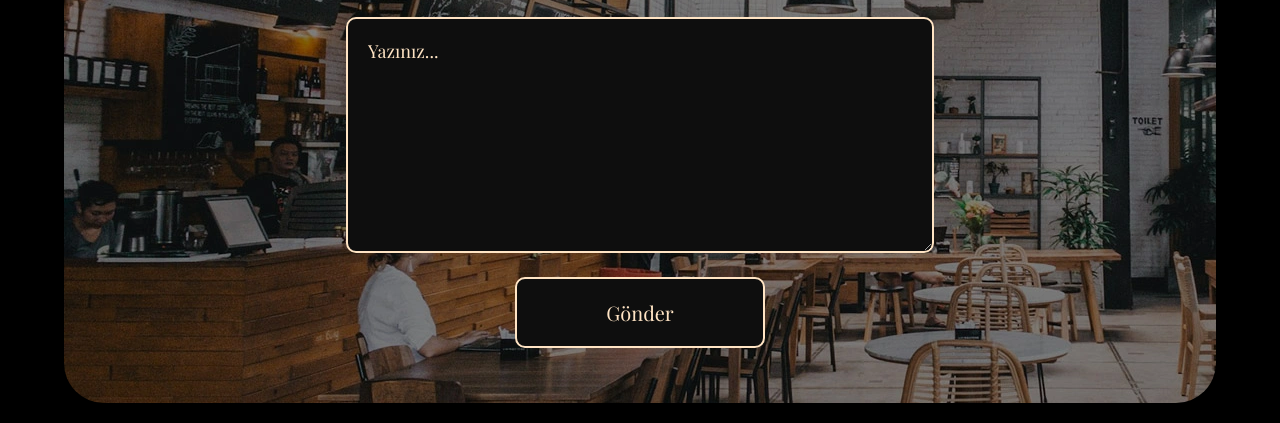
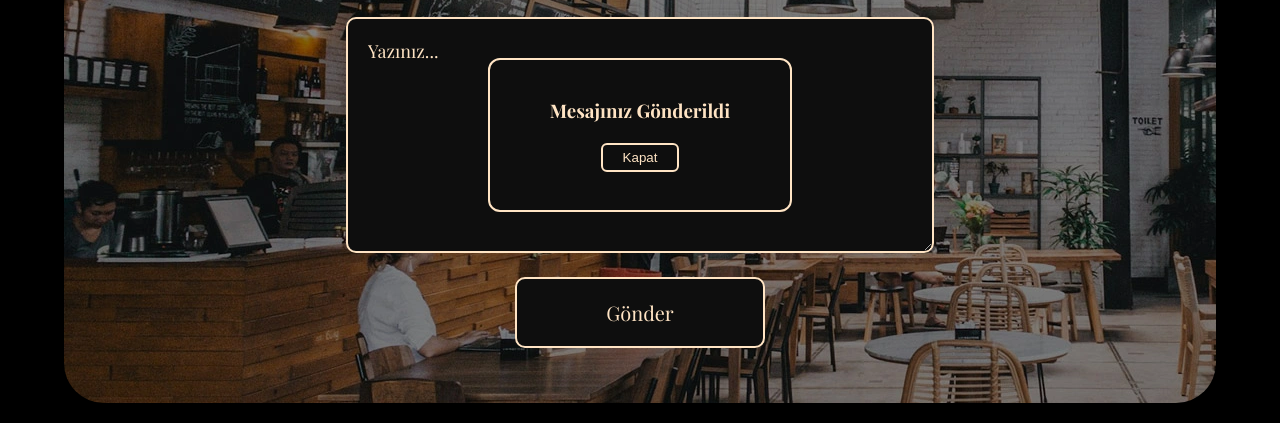
Before and after one commit to emreakinn/cafe-rezervasyon, a plain HTML site: page iletisim.html in a window 1280 px wide. Both pictures are taken after typing "Sample", "Sample", "Sample" into the empty fields and a click on the input "Gönder". Shown: the part 377-800 px from the top of the page. Drawn offline with nearby package versions, Linux system fonts and the light colour scheme; a web font is replaced by a local one.

Commit message:
sayfalar düzenlendi

```diff
--- a/css/style.css
+++ b/css/style.css
@@ -62,6 +62,7 @@ body {
 }
 
 #iletisim {
+    position: relative;
     width: 90%;
     background-image: url(../img/banner-1730x685.webp);
     border-bottom-left-radius: 40px;
@@ -260,3 +261,28 @@ textarea {
     font-size: 18px;
     font-family: "Playfair Display", serif;
 }
+
+#modal {
+    display: none;
+    flex-direction: column;
+    justify-content: center;
+    align-items: center;
+    position: absolute;
+    gap: 20px;
+    width: 300px;
+    height: 150px;
+    border: 2px solid bisque;
+    border-radius: 12px;
+    background-color: #0e0e0e;
+    top: 294px;
+}
+
+#kapat,
+#rezGör {
+    background-color: transparent;
+    border: 2px solid bisque;
+    padding: 5px 20px;
+    border-radius: 6px;
+    color: bisque;
+    cursor: pointer;
+}
--- a/iletisim.html
+++ b/iletisim.html
@@ -30,7 +30,14 @@
             </div>
             <input type="submit" value="Gönder">
         </form>
+        <!-- modal -->
+        <div id="modal">
+            <h3>Mesajınız Gönderildi</h3>
+            <button id="kapat">Kapat</button>
+        </div>
     </div>
+
+
 
 
 
--- a/js/iletisim.js
+++ b/js/iletisim.js
@@ -2,6 +2,8 @@ let form = document.querySelector('#iletisimForm')
 let isim = document.querySelector('#isim')
 let soyAd = document.querySelector('#soyAd')
 let yorum = document.querySelector('#yorum')
+let modal = document.querySelector('#modal')
+let kapat = document.querySelector('#kapat')
 
 let yorumlar = JSON.parse(localStorage.getItem('yorumlar')) || []
 
@@ -18,7 +20,12 @@ form.addEventListener('submit', function (form) {
         soyAd.value = ''
         yorum.value = ''
         localStorage.setItem("yorumlar", JSON.stringify(yorumlar));
+        modal.style.display = 'flex';
     } else {
         alert('Bütün Bilgileri doldurun')
     }
 })
+
+kapat.addEventListener('click', function () {
+    modal.style.display = 'none'
+})
```
Also changed, not shown: js/main.js (+9 -1 lines), rezervasyon.html (+4 -0 lines), js/rezTakip.js (line endings or trailing spaces).
